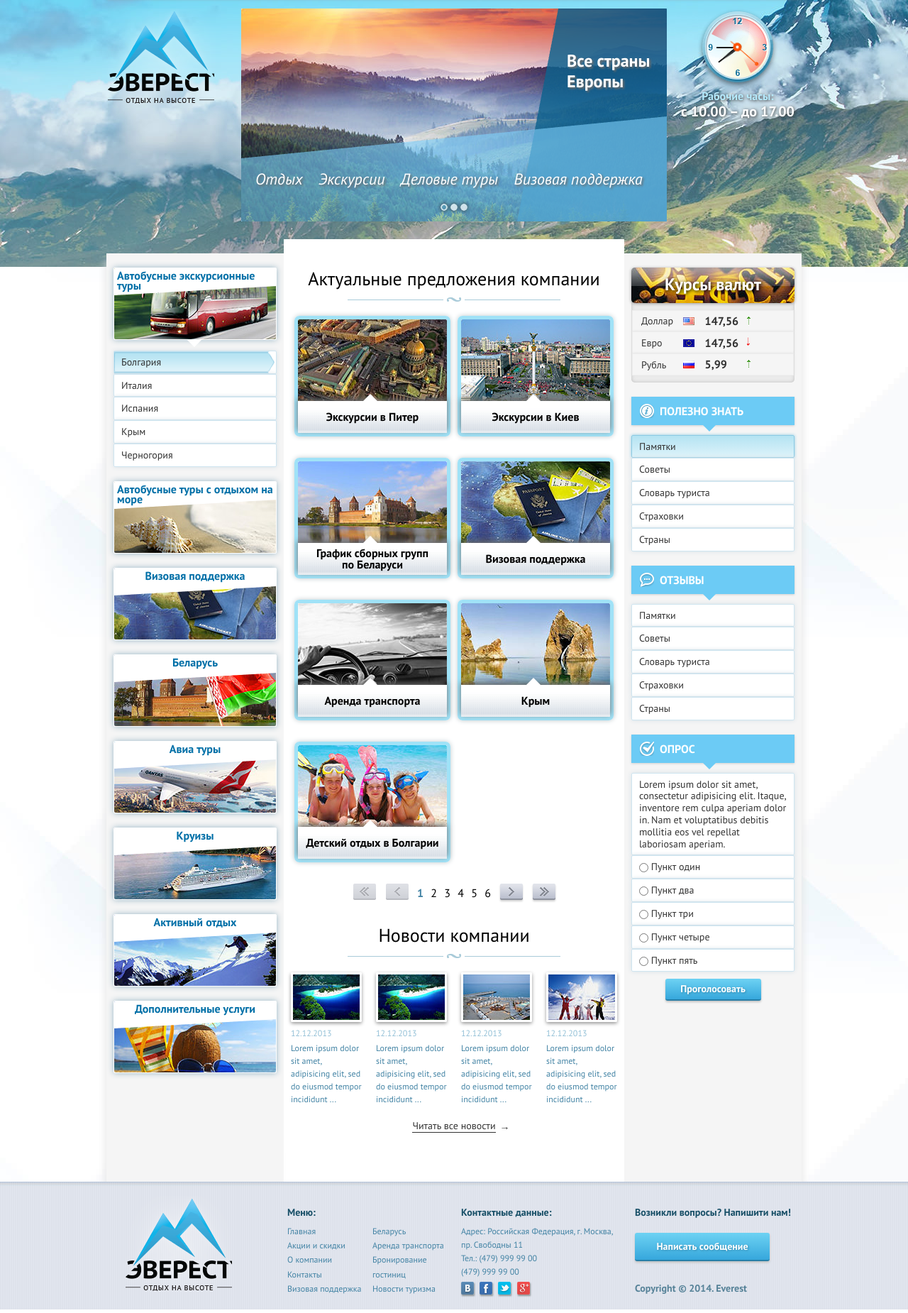
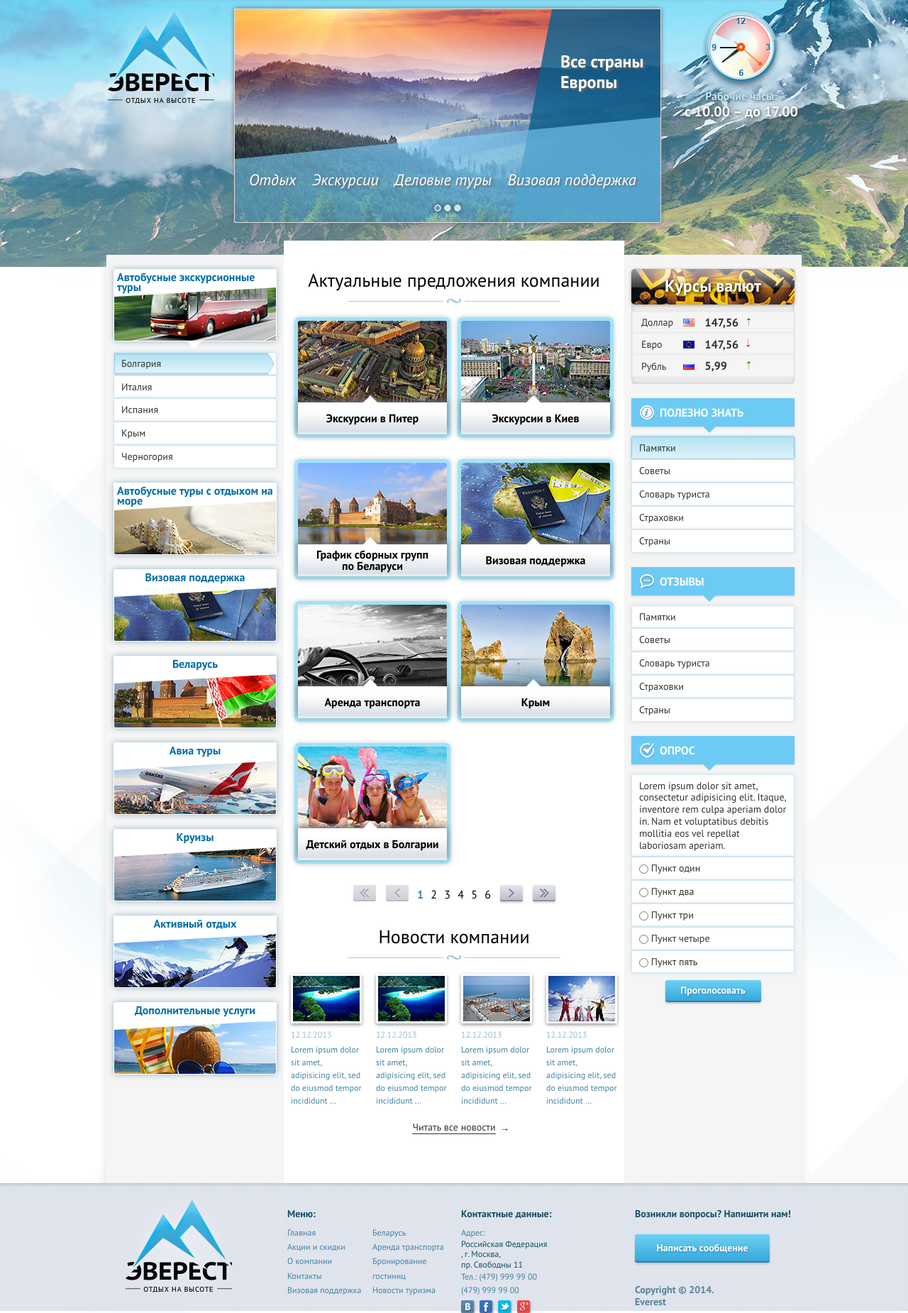
Before and after one commit to pettsoner/everest-markup, a plain HTML site: page index.html in a window 1280 px wide. Shown: the part 104-1954 px from the top of the page at 71% size. Drawn offline with Linux system fonts and the light colour scheme.

Commit message:
Правки слайдера и подключение hcard

```diff
--- a/css/main.css
+++ b/css/main.css
@@ -799,7 +799,7 @@ button {
 }
 .b-header__logo,
 .b-header__clock {
-  width: 180px;
+  width: 170px;
 }
 .b-header__logo {
   float: left;
@@ -1349,14 +1349,18 @@ a.b-services-menu__sub__item--active:hover {
   margin-left: auto;
 }
 .b-slider {
+  float: left;
+  width: 602px;
+  height: 302px;
   margin: 0 10px 15px;
-  width: 600px;
-  height: 300px;
-  float: left;
   overflow: hidden;
   background: #fff;
   color: #fff;
   text-shadow: 2px 2px 3px #6c6c6c;
+  border: 1px solid #e0e0e0;
+  border-radius: 2px;
+  -webkit-box-shadow: 0 0 6px #6e6e6e;
+  box-shadow: 0 0 6px #6e6e6e;
 /* Описание
         --------------------------------------------- */
 /* Заголовок
--- a/css/main_ie.css
+++ b/css/main_ie.css
@@ -52,6 +52,11 @@ a.b-list__item--active:hover {
 .b-services-menu__link img {
   behavior: url("PIE.htc");
 }
+.b-slider {
+  behavior: url("PIE.htc");
+  position: relative;
+  z-index: 0;
+}
 .b-top-menu {
   behavior: url("PIE.htc");
   position: relative;
--- a/index.html
+++ b/index.html
@@ -421,10 +421,10 @@
     <!-- - - - - - - - - - - - - - - - - - - - - - - - - - - - - - - - - - - - - - - - -->
 
     <footer class="b-footer">
-        <div class="container">
+        <div class="container vcard">
 
             <div class="b-footer__col b-footer__logo">
-                <a href="#"><img alt="" src="img/logo.png"></a>
+                <a href="#" class="url"><img alt="" src="img/logo.png" class="photo"></a>
             </div><!-- /.b-footer__col.b-footer__logo -->
 
             <div class="b-footer__col">
@@ -449,9 +449,10 @@
             <div class="b-footer__col">
                 <div class="b-footer__heading">Контактные данные:</div>
 
-                <p class="b-footer__text">Адрес:  Российская Федерация, г. Москва, <br> пр. Свободны 11
+                <p class="b-footer__text">
+                    Адрес: <div class="country-name">Российская Федерация</div>, <span class="locality">г. Москва,</span><br><span class="street-address">пр. Свободны 11</span>
 
-                <p class="b-footer__text">Тел.: (479) 999 99 00<br>(479) 999 99 00</p>
+                <p class="b-footer__text">Тел.: <span class="tel">(479) 999 99 00</span><br><span class="tel">(479) 999 99 00</span></p>
 
                 <div class="b-footer__social">
                     <a href="#" class="b-icon--social-vk"></a>
@@ -466,7 +467,7 @@
 
                 <a href="#" class="btn btn--lg btn--light b-footer__btn">Написать сообщение</a>
 
-                <div class="b-footer__copyright">Copyright © 2014. Everest</div>
+                <div class="b-footer__copyright">Copyright © 2014. <div class="fn org">Everest</div></div>
             </div><!-- /.b-footer__col -->
 
         </div>
```
